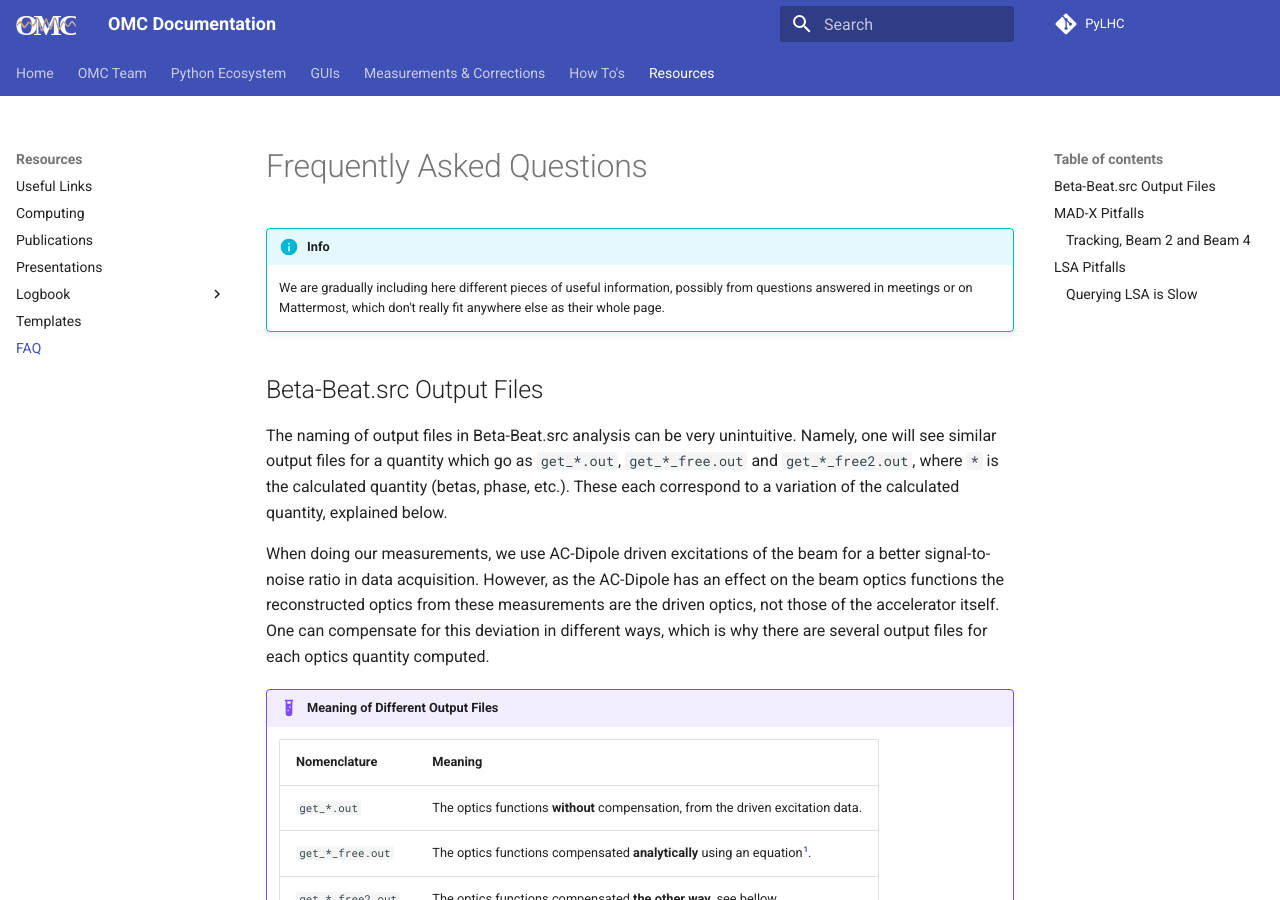
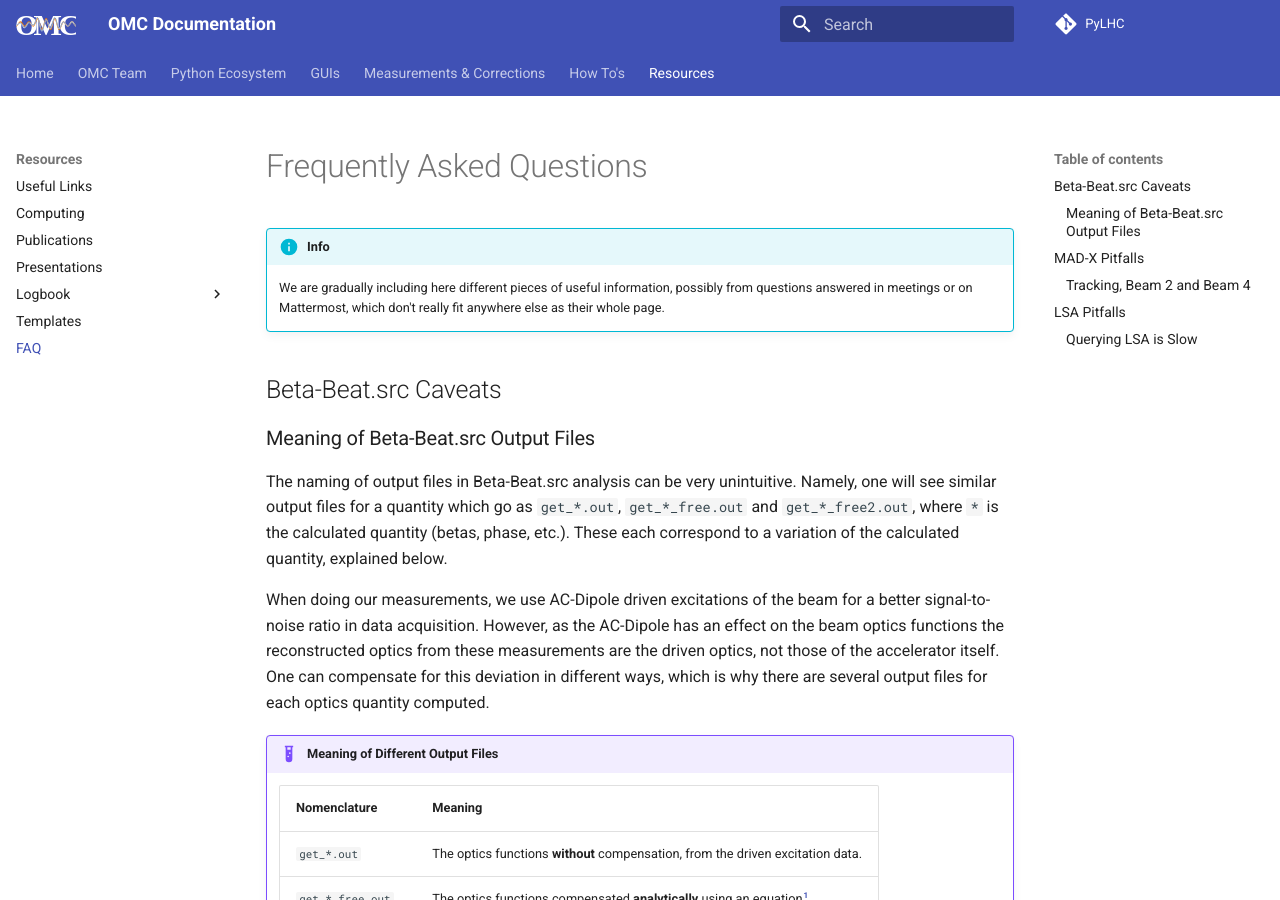
Before and after one commit to pylhc/pylhc.github.io, an MkDocs documentation site: the page built from docs/resources/faqs.md, in a window 1280 px wide and 900 px high. Built offline with MkDocs 1.6.1 and Material for MkDocs 9.7.7, drawn with Linux system fonts in a browser that asks for light colours; comment, search, counter and statistics services are not loaded.

Commit message:
into section

```diff
--- a/docs/resources/faqs.md
+++ b/docs/resources/faqs.md
@@ -3,7 +3,9 @@
 !!! info
     We are gradually including here different pieces of useful information, possibly from questions answered in meetings or on Mattermost, which don't really fit anywhere else as their whole page.
 
-## Beta-Beat.src Output Files
+## Beta-Beat.src Caveats
+
+### Meaning of Beta-Beat.src Output Files
 
 The naming of output files in Beta-Beat.src analysis can be very unintuitive.
 Namely, one will see similar output files for a quantity which go as `get_*.out`, `get_*_free.out` and `get_*_free2.out`, where `*` is the calculated quantity (betas, phase, etc.).
```
